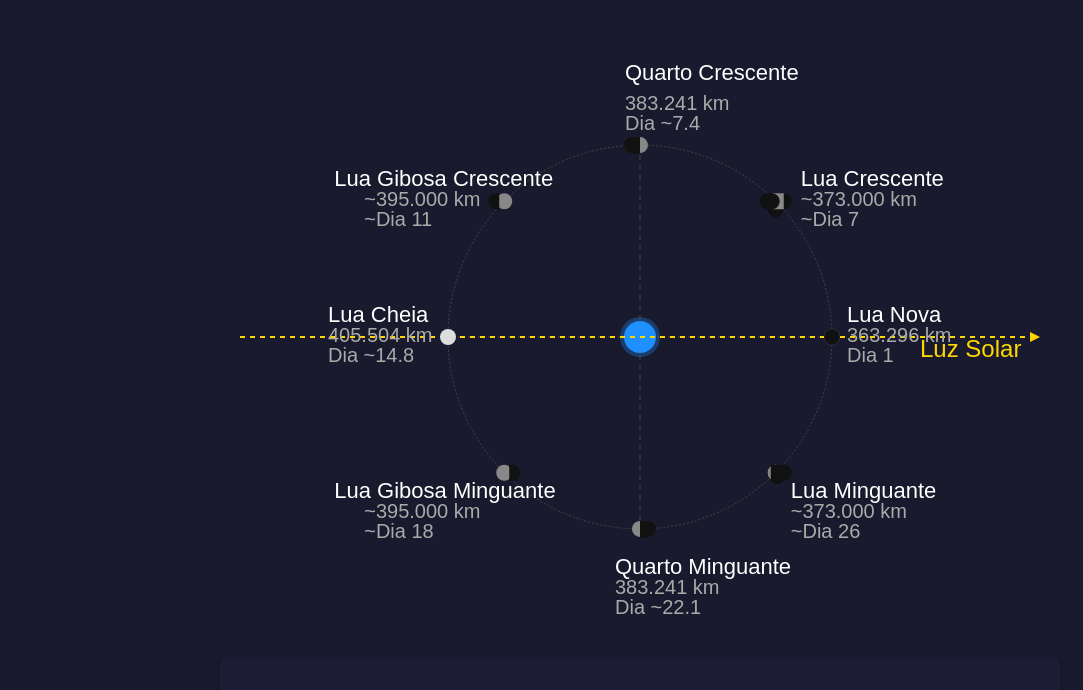
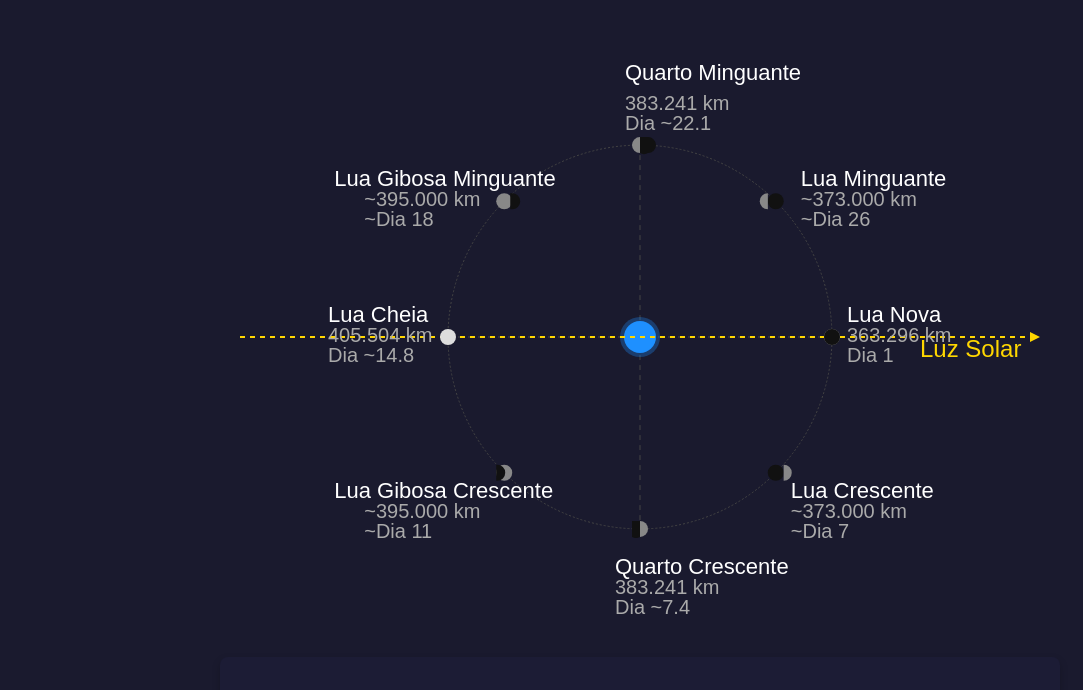
Before and after one commit to clfdev/astronomia-terra-lua, a plain HTML site: page visual-translacao-lua.html in a window 1280 px wide. Shown: the part 110-800 px from the top of the page, without its empty margins (0-1083 px from the left). Drawn offline with Linux system fonts and the light colour scheme.

Commit message:
ultimas melhorias da versão 1

```diff
--- a/visual-translacao-lua.html
+++ b/visual-translacao-lua.html
@@ -237,7 +237,7 @@
         <polygon points="400,0 390,5 390,-5" fill="#FFD700" />
 
         <!-- Lua em diferentes posições e fases -->
-        <!-- Posição 1: Lua Nova (0°) - CORRETA -->
+        <!-- Posição 1: Lua Nova (0°) - NÃO ALTERADA -->
         <g transform="translate(192, 0)">
           <circle cx="0" cy="0" r="8" fill="#888" />
           <circle cx="0" cy="0" r="8" fill="#111" />
@@ -246,38 +246,37 @@
           <text x="15" y="25" fill="#AAA" font-size="20">Dia 1</text>
         </g>
 
-        <!-- Posição 2: Lua Crescente (45°) - CORRIGIDO -->
+        <!-- Posição 2: Lua Minguante (45°) - AINDA MAIS ESCURA E MENOS CLARA -->
         <g transform="translate(135.76, -135.76)">
-          <circle cx="0" cy="0" r="8" fill="#888" />
-          <!-- Parte clara à direita um pouco maior -->
-          <path d="M -8,-8 A 8,8 0 0 0 -8,8 A 8,8 0 0 0 8,8 A 8,8 0 0 0 8,-8 Z" fill="#111" />
-          <path d="M -4,-8 A 8,8 0 0 1 -4,8 L 8,8 L 8,-8 Z" fill="#888" />
-          <text x="25" y="-15" fill="white" font-size="22">Lua Crescente</text>
+          <circle cx="0" cy="0" r="8" fill="#111" />
+          <!-- Parte clara MINÚSCULA À ESQUERDA e parte ESCURA QUASE TOTAL -->
+          <path d="M -8,-8 A 8,8 0 0 0 -8,8 L -7.9,8 L -7.9,-8 Z" fill="#888" />
+          <text x="25" y="-15" fill="white" font-size="22">Lua Minguante</text>
           <text x="25" y="5" fill="#AAA" font-size="20">~373.000 km</text>
-          <text x="25" y="25" fill="#AAA" font-size="20">~Dia 7</text>
+          <text x="25" y="25" fill="#AAA" font-size="20">~Dia 26</text>
         </g>
 
-        <!-- Posição 3: Quarto Crescente (90°) - CORRIGIDO -->
+        <!-- Posição 3: Quarto Minguante (90°) - JÁ ESTÁ CORRETA -->
         <g transform="translate(0, -191.91)">
           <circle cx="0" cy="0" r="8" fill="#888" />
-          <!-- Metade escura à esquerda (como na seção de fases) -->
-          <path d="M -8,-8 A 8,8 0 0 0 -8,8 A 8,8 0 0 0 0,8 L 0,-8 Z" fill="#111" />
-          <text x="-15" y="-65" fill="white" font-size="22">Quarto Crescente</text>
+          <!-- Metade escura à direita -->
+          <path d="M 0,-8 L 0,8 A 8,8 0 0 0 8,8 A 8,8 0 0 0 8,-8 Z" fill="#111" />
+          <text x="-15" y="-65" fill="white" font-size="22">Quarto Minguante</text>
           <text x="-15" y="-35" fill="#AAA" font-size="20">383.241 km</text>
-          <text x="-15" y="-15" fill="#AAA" font-size="20">Dia ~7.4</text>
+          <text x="-15" y="-15" fill="#AAA" font-size="20">Dia ~22.1</text>
         </g>
 
-        <!-- Posição 4: Lua Gibosa Crescente (135°) - CORRIGIDO -->
+        <!-- Posição 4: Lua Gibosa Minguante (135°) - JÁ ESTÁ CORRETA -->
         <g transform="translate(-135.76, -135.76)">
           <circle cx="0" cy="0" r="8" fill="#888" />
-          <!-- Pequena parte escura à esquerda (como na seção de fases) -->
-          <path d="M -8,-8 A 8,8 0 0 0 -8,8 A 8,8 0 0 0 -5,8 L -5,-8 Z" fill="#111" />
-          <text x="-170" y="-15" fill="white" font-size="22">Lua Gibosa Crescente</text>
+          <!-- Parte clara BEM MAIOR PARA A ESQUERDA e parte escura BEM MENOR PARA A DIREITA -->
+          <path d="M 6,-8 L 6,8 A 8,8 0 0 0 8,8 A 8,8 0 0 0 8,-8 Z" fill="#111" />
+          <text x="-170" y="-15" fill="white" font-size="22">Lua Gibosa Minguante</text>
           <text x="-140" y="5" fill="#AAA" font-size="20">~395.000 km</text>
-          <text x="-140" y="25" fill="#AAA" font-size="20">~Dia 11</text>
+          <text x="-140" y="25" fill="#AAA" font-size="20">~Dia 18</text>
         </g>
 
-        <!-- Posição 5: Lua Cheia (180°) - CORRETA -->
+        <!-- Posição 5: Lua Cheia (180°) - NÃO ALTERADA -->
         <g transform="translate(-192, 0)">
           <circle cx="0" cy="0" r="8" fill="#DDD" />
           <text x="-120" y="-15" fill="white" font-size="22">Lua Cheia</text>
@@ -285,35 +284,34 @@
           <text x="-120" y="25" fill="#AAA" font-size="20">Dia ~14.8</text>
         </g>
 
-        <!-- Posição 6: Lua Gibosa Minguante (225°) - CORRIGIDO -->
+        <!-- Posição 6: Lua Gibosa Crescente (225°) - JÁ ESTÁ CORRETA -->
         <g transform="translate(-135.76, 135.76)">
           <circle cx="0" cy="0" r="8" fill="#888" />
-          <!-- Pequena parte escura à direita (como na seção de fases) -->
-          <path d="M 5,-8 L 5,8 A 8,8 0 0 0 8,8 A 8,8 0 0 0 8,-8 Z" fill="#111" />
-          <text x="-170" y="25" fill="white" font-size="22">Lua Gibosa Minguante</text>
+          <!-- Parte clara BEM MAIOR PARA A DIREITA e parte escura BEM MENOR PARA A ESQUERDA -->
+          <path d="M -8,-8 L -8,8 A 8,8 0 0 0 -7,8 A 8,8 0 0 0 -7,-8 Z" fill="#111" />
+          <text x="-170" y="25" fill="white" font-size="22">Lua Gibosa Crescente</text>
           <text x="-140" y="45" fill="#AAA" font-size="20">~395.000 km</text>
-          <text x="-140" y="65" fill="#AAA" font-size="20">~Dia 18</text>
+          <text x="-140" y="65" fill="#AAA" font-size="20">~Dia 11</text>
         </g>
 
-        <!-- Posição 7: Quarto Minguante (270°) - CORRIGIDO -->
+        <!-- Posição 7: Quarto Crescente (270°) - JÁ ESTÁ CORRETA -->
         <g transform="translate(0, 191.91)">
           <circle cx="0" cy="0" r="8" fill="#888" />
-          <!-- Metade escura à direita (como na seção de fases) -->
-          <path d="M 0,-8 L 0,8 A 8,8 0 0 0 8,8 A 8,8 0 0 0 8,-8 Z" fill="#111" />
-          <text x="-25" y="45" fill="white" font-size="22">Quarto Minguante</text>
+          <!-- Metade escura à esquerda -->
+          <path d="M -8,-8 L -8,8 A 8,8 0 0 0 0,8 L 0,-8 Z" fill="#111" />
+          <text x="-25" y="45" fill="white" font-size="22">Quarto Crescente</text>
           <text x="-25" y="65" fill="#AAA" font-size="20">383.241 km</text>
-          <text x="-25" y="85" fill="#AAA" font-size="20">Dia ~22.1</text>
+          <text x="-25" y="85" fill="#AAA" font-size="20">Dia ~7.4</text>
         </g>
 
-        <!-- Posição 8: Lua Minguante (315°) - CORRIGIDO -->
+        <!-- Posição 8: Lua Crescente (315°) - AINDA MAIS ESCURA E MENOS CLARA -->
         <g transform="translate(135.76, 135.76)">
-          <circle cx="0" cy="0" r="8" fill="#888" />
-          <!-- Parte escura BEM maior à direita, parte clara BEM menorzinha à esquerda -->
-          <circle cx="0" cy="0" r="8" fill="#888" />
-          <path d="M -5,-8 L -5,8 A 8,8 0 0 0 8,8 A 8,8 0 0 0 8,-8 Z" fill="#111" />
-          <text x="15" y="25" fill="white" font-size="22">Lua Minguante</text>
+          <circle cx="0" cy="0" r="8" fill="#111" />
+          <!-- Parte clara MINÚSCULA PARA A DIREITA e parte ESCURA QUASE TOTAL -->
+          <path d="M 7.9,-8 L 7.9,8 A 8,8 0 0 0 8,8 A 8,8 0 0 0 8,-8 Z" fill="#888" />
+          <text x="15" y="25" fill="white" font-size="22">Lua Crescente</text>
           <text x="15" y="45" fill="#AAA" font-size="20">~373.000 km</text>
-          <text x="15" y="65" fill="#AAA" font-size="20">~Dia 26</text>
+          <text x="15" y="65" fill="#AAA" font-size="20">~Dia 7</text>
         </g>
       </g>
     </svg>
@@ -333,7 +331,7 @@
 
       <div class="phase-card">
         <div class="phase-circle">
-          <div class="dark-side" style="left: 0; width: 45px; border-radius: 60px 0 0 60px;"></div>
+          <div class="dark-side" style="left: 0; width: 59px; border-radius: 60px 0 0 60px;"></div>
         </div>
         <div class="phase-name">Crescente</div>
         <div class="phase-day">Dia 7</div>
@@ -349,7 +347,7 @@
 
       <div class="phase-card">
         <div class="phase-circle">
-          <div class="dark-side" style="left: 0; width: 15px; border-radius: 60px 0 0 60px;"></div>
+          <div class="dark-side" style="left: 0; width: 10px; border-radius: 60px 0 0 60px;"></div>
         </div>
         <div class="phase-name">Gibosa Crescente</div>
         <div class="phase-day">Dia 11</div>
@@ -381,7 +379,7 @@
 
       <div class="phase-card">
         <div class="phase-circle">
-          <div class="dark-side" style="right: 0; width: 45px; border-radius: 0 60px 60px 0;"></div>
+          <div class="dark-side" style="right: 0; width: 59px; border-radius: 0 60px 60px 0;"></div>
         </div>
         <div class="phase-name">Minguante</div>
         <div class="phase-day">Dia 26</div>
@@ -438,12 +436,14 @@
     <h3>Informações adicionais</h3>
             <!-- Legenda -->
             <p><strong class="strong">Órbita da Lua</strong></p>
-            <p>* Distância média Terra-Lua: 384.400 km</p>
-            <p>* Perigeu (ponto mais próximo): 363.296 km</p>
-            <p>* Apogeu (ponto mais distante): 405.504 km</p>
-            <p>* Período orbital sideral: 27,32 dias</p>
-            <p>* Período sinódico (ciclo de fases): 29,53 dias</p>
-            <p>* Excentricidade da órbita: 0,0549</p>
+            <ul>
+              <li> Distância média Terra-Lua: 384.400 km</li>
+              <li> Perigeu (ponto mais próximo): 363.296 km</li>
+              <li> Apogeu (ponto mais distante): 405.504 km</li>
+              <li> Período orbital sideral: 27,32 dias</li>
+              <li> Período sinódico (ciclo de fases): 29,53 dias</li>
+              <li> Excentricidade da órbita: 0,0549</li>
+            </ul>
     </div>
   </div>
 </body>
```
Also changed, not shown: index.html (+5 -4 lines).
